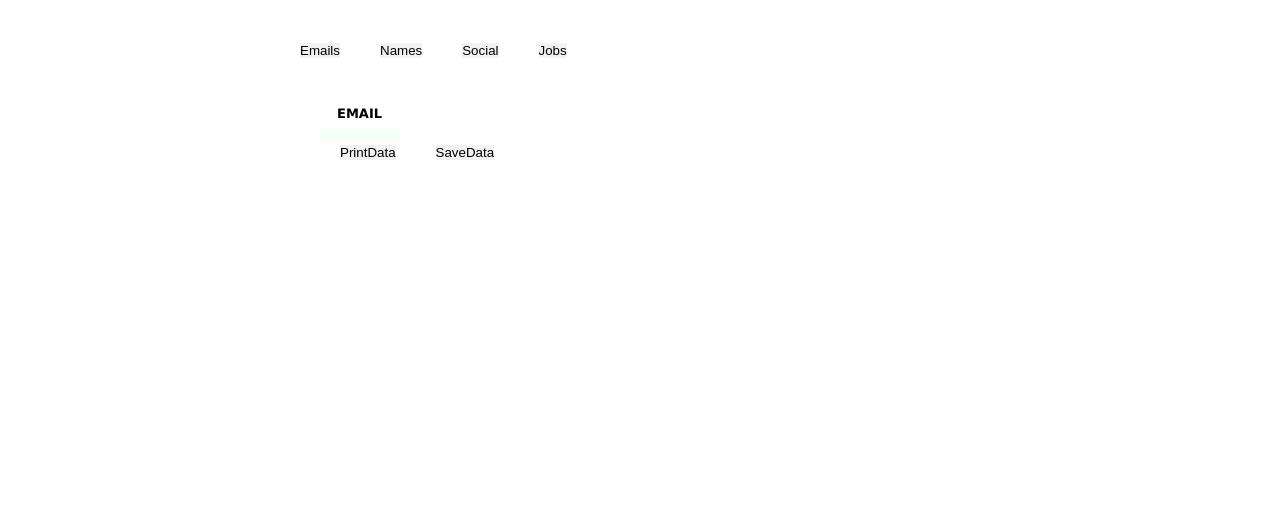
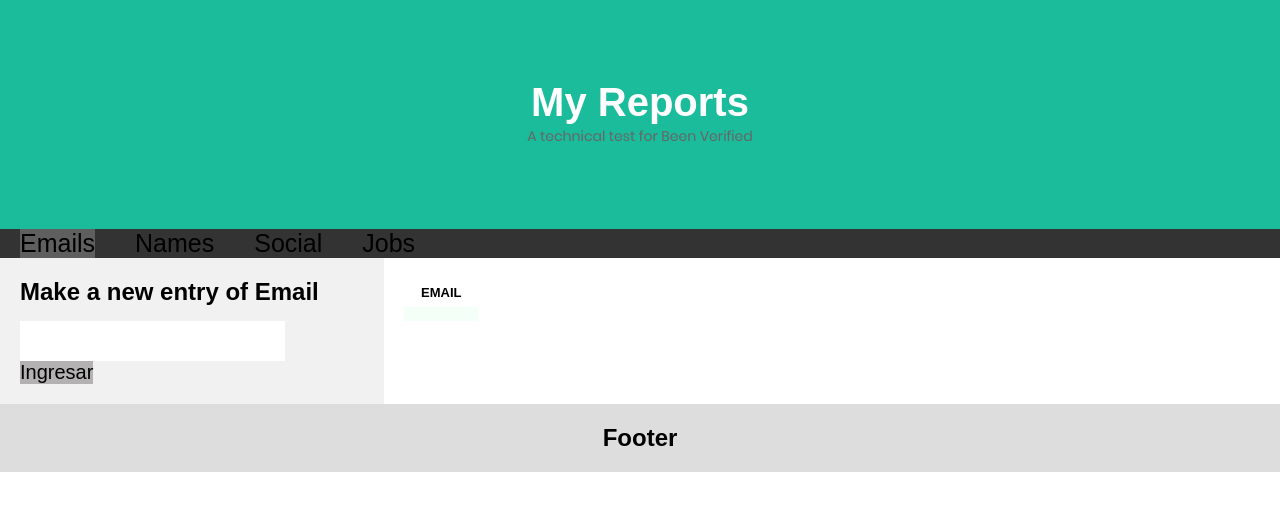
Before and after one commit to alonsors-809/practica, a React (Create React App) app: page / in a window 1280 px wide. Both pictures are taken after typing "name@example.com", "Sample123" into the empty fields and a click on the button "LOGIN". Shown: the top 510 px of the page. Built offline with nearby package versions, Linux system fonts and the light colour scheme; no server answers.

Commit message:
Practica casi terminada

```diff
--- a/src/Login.js
+++ b/src/Login.js
@@ -69,7 +69,7 @@ render() {
 
             <form class="login100-form validate-form">
             <span class="login100-form-title">
-						Prueba
+						BV
 					</span>
                 <div class="wrap-input100 validate-input" data-validate="Valid email is required: ex@abc.xyz">
                     <input class="input100" type="text" name="email" placeholder="Email" onInput={this.getInputUser.bind(this)} />
--- a/src/Reports.css
+++ b/src/Reports.css
@@ -68,16 +68,14 @@ body {
     flex-direction: row
 }
 
-button[type="buttonTop"] {
+.buttonTop {
     margin-right: 20px;
     margin-left: 20px;
-    background:#F2F2F2;;
-  }
-  [type='button'].button2 {
-    width: 100px;
-    background: blue;
+    font-size: 25px;
   }
 
+
+  /* Main css*/
 .titleOfTable {
     margin: 0 auto;
 }
@@ -85,12 +83,139 @@ button[type="buttonTop"] {
 .PrincipalContainer {
     margin: 0 auto;
     padding: 40px;
+    background-color: rgb(238, 235, 235);
     max-width: 800px;
+    -webkit-flex-wrap: wrap;
+    flex-wrap: wrap;
+    -webkit-align-content: center;
+    align-content: center;
   }
 
 .table-wrapper{
     margin: 0 auto;
     padding: 40px;
     max-width: 800px;
+    background-color: white;
     justify-content: center;
 }
+
+.selectedButton {
+    margin-right: 20px;
+    margin-left: 20px;
+    font-size: 25px;
+    background-color: rgb(95, 95, 95);
+}
+
+
+* {
+    box-sizing: border-box;
+  }
+
+  /* Style the body */
+  body {
+    font-family: Arial, Helvetica, sans-serif;
+    margin: 0;
+  }
+
+  /* Header/logo Title */
+  .header {
+    padding: 80px;
+    text-align: center;
+    background: #1abc9c;
+    color: white;
+  }
+
+  /* Increase the font size of the heading */
+  .header h1 {
+    font-size: 40px;
+  }
+
+  /* Sticky navbar - toggles between relative and fixed, depending on the scroll position. It is positioned relative until a given offset position is met in the viewport - then it "sticks" in place (like position:fixed). The sticky value is not supported in IE or Edge 15 and earlier versions. However, for these versions the navbar will inherit default position */
+  .navbar {
+    overflow: hidden;
+    background-color: #333;
+    position: sticky;
+    position: -webkit-sticky;
+    top: 0;
+  }
+
+  /* Style the navigation bar links */
+  .navbar a {
+    float: left;
+    display: block;
+    color: white;
+    text-align: center;
+    padding: 14px 20px;
+    text-decoration: none;
+  }
+
+
+  /* Right-aligned link */
+  .navbar a.right {
+    float: right;
+  }
+
+  /* Change color on hover */
+  .navbar a:hover {
+    background-color: #ddd;
+    color: black;
+  }
+
+  /* Active/current link */
+  .navbar a.active {
+    background-color: #666;
+    color: white;
+  }
+
+  /* Column container */
+  .row {
+    display: -ms-flexbox; /* IE10 */
+    display: flex;
+    -ms-flex-wrap: wrap; /* IE10 */
+    flex-wrap: wrap;
+  }
+
+  /* Create two unequal columns that sits next to each other */
+  /* Sidebar/left column */
+  .side {
+    -ms-flex: 30%; /* IE10 */
+    flex: 30%;
+    background-color: #f1f1f1;
+    padding: 20px;
+  }
+
+  /* Main column */
+  .main {
+    -ms-flex: 70%; /* IE10 */
+    flex: 70%;
+    background-color: white;
+    padding: 20px;
+  }
+
+  /* Fake image, just for this example */
+  .fakeimg {
+    background-color: #aaa;
+    width: 100%;
+    padding: 20px;
+  }
+
+  /* Footer */
+  .footer {
+    padding: 20px;
+    text-align: center;
+    background: #ddd;
+  }
+  /* Responsive layout - when the screen is less than 700px wide, make the two columns stack on top of each other instead of next to each other */
+@media screen and (max-width: 700px) {
+    .row {
+      flex-direction: column;
+    }
+  }
+
+  /* Responsive layout - when the screen is less than 400px wide, make the navigation links stack on top of each other instead of next to each other */
+  @media screen and (max-width: 400px) {
+    .navbar a {
+      float: none;
+      width: 100%;
+    }
+  }
--- a/src/Reports.js
+++ b/src/Reports.js
@@ -12,7 +12,8 @@ constructor(props){
         jobs:[],
         emails:[],
         DisplayData:[""],
-        title:'Email'
+        title:'Email',
+        newEntry:""
     }
 
 }
@@ -71,7 +72,7 @@ async componentWillMount() {
 
 
   var data = await fetch(url,{ method: "GET",headers: new Headers({})}).then(response => response.json())
-
+  console.log("emails stores: ", Allemails)
   for (var i=0;i<data.names.length; i++){
     if (!this.inArray(Allnames,data.names[i].full)) {
       Allnames.push(data.names[i].full)
@@ -100,10 +101,7 @@ inArray (list, element) {
       if(list[i] ===element) return true;
   }
   return false;
-};
-
-
-
+}
 
 returnView = () => {
   const data = this.state.DisplayData
@@ -126,34 +124,70 @@ returnViewHead = () => {
   )
 }
 
+getInput(event) {
+  this.setState({newEntry: event.target.value})
+};
+
+async SaveEmail(Entry){
+  let user = this.state.user
+  var Allemails = await localStorage.getItem('Emails'+user)
+  if (Allemails == null){
+    Allemails= []
+  }else{
+    Allemails = JSON.parse(Allemails)
+  }
+  if (!this.inArray(Allemails,Entry)) {
+    Allemails.push(Entry)
+  }
+  this.setState( {emails:Allemails, newEntry:"", DisplayData:Allemails } )
+  await localStorage.setItem('Emails'+user,JSON.stringify(Allemails));
+}
+
+SaveEntry(){
+  var Entry = this.state.newEntry
+  this.SaveEmail(Entry)
+}
 
 render() {
   return(
 
-  <div type="table-wrapper" className="table-wrapper">
+  <div>
+<div class="header">
+  <h1>My Reports</h1>
+  <p>A technical test for Been Verified</p>
+</div>
 
-    <div type="containerTop">
-      <button type="buttonTop"  onClick={() => this.setState({title:'Email', DisplayData:this.state.emails})}>Emails</button>
-      <button type="buttonTop" onClick={() => this.setState({title:'Names', DisplayData:this.state.names})}>Names</button>
-      <button type="buttonTop" onClick={() => this.setState({title:'Social', DisplayData:this.state.social})}>Social</button>
-      <button type="buttonTop" onClick={() => this.setState({title:'Jobs', DisplayData:this.state.jobs})}>Jobs</button>
-    </div>
-  <div  className="PrincipalContainer">
-  <table className="demo-table">
-		<thead>
-    {this.returnViewHead()}
-		</thead>
-		<tbody>
-      {this.returnView()}
-		</tbody>
+<div class="navbar">
+  <button className= {this.state.title === 'Email'? "selectedButton" : "buttonTop"}  onClick={() => this.setState({title:'Email', DisplayData:this.state.emails})}>Emails</button>
+  <button className= {this.state.title === 'Names'? "selectedButton" : "buttonTop"}  onClick={() => this.setState({title:'Names', DisplayData:this.state.names})}>Names</button>
+  <button className= {this.state.title === 'Social'? "selectedButton" : "buttonTop"}  onClick={() => this.setState({title:'Social', DisplayData:this.state.social})}>Social</button>
+  <button className= {this.state.title === 'Jobs'? "selectedButton" : "buttonTop"}  onClick={() => this.setState({title:'Jobs', DisplayData:this.state.jobs})}>Jobs</button>
+</div>
 
-	</table>
-    <div>
-      <button type="buttonTop"  onClick={() => this.PrintData()}>PrintData</button>
-      <button type="buttonTop"  onClick={() => this.setDataLocalStorage("a","b","c","d")}>SaveData</button>
-    </div>
+<div class="row">
+  <div class="side">
+    <h2 style = {{marginBottom:15}}>Make a new entry of {this.state.title}</h2>
+      <div style = {{flexDirection:'row'}}>
+        <input  type="text" name="newEntry" onInput={this.getInput.bind(this)}  style={{marginRight:30, lineHeight:2, fontSize:20}}  />
+        <button onClick={() => this.SaveEntry()} style={{backgroundColor:" #b3b1b1", fontSize:20}}>Ingresar</button>
+      </div>
   </div>
+  <div class="main">
+    <table className="demo-table" >
+      <thead >
+      {this.returnViewHead()}
+      </thead>
+      <tbody >
+        {this.returnView()}
+      </tbody>
+  	</table>
   </div>
+</div>
+
+<div class="footer">
+  <h2>Footer</h2>
+</div>
+</div>
   )
 }
 }
```
